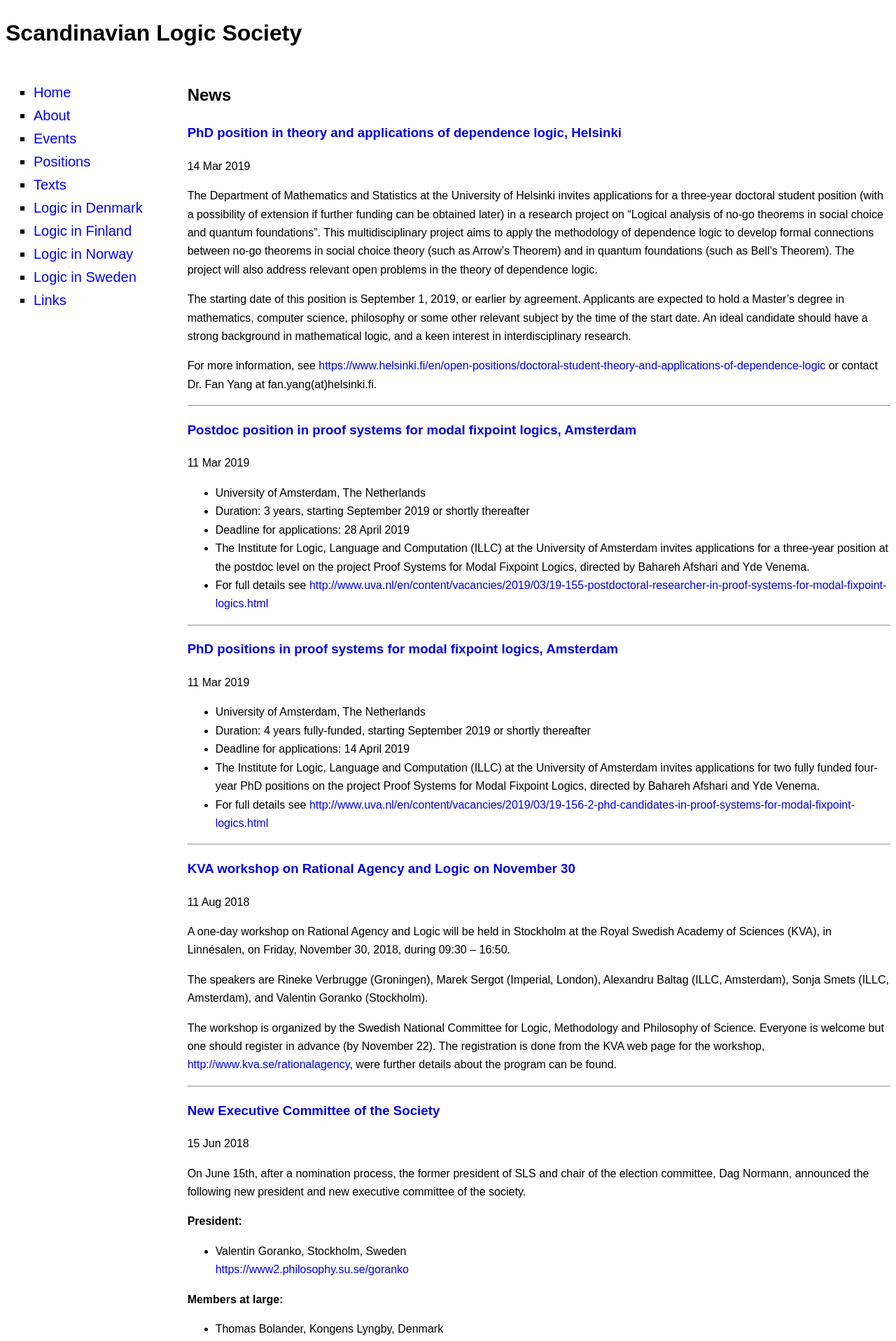
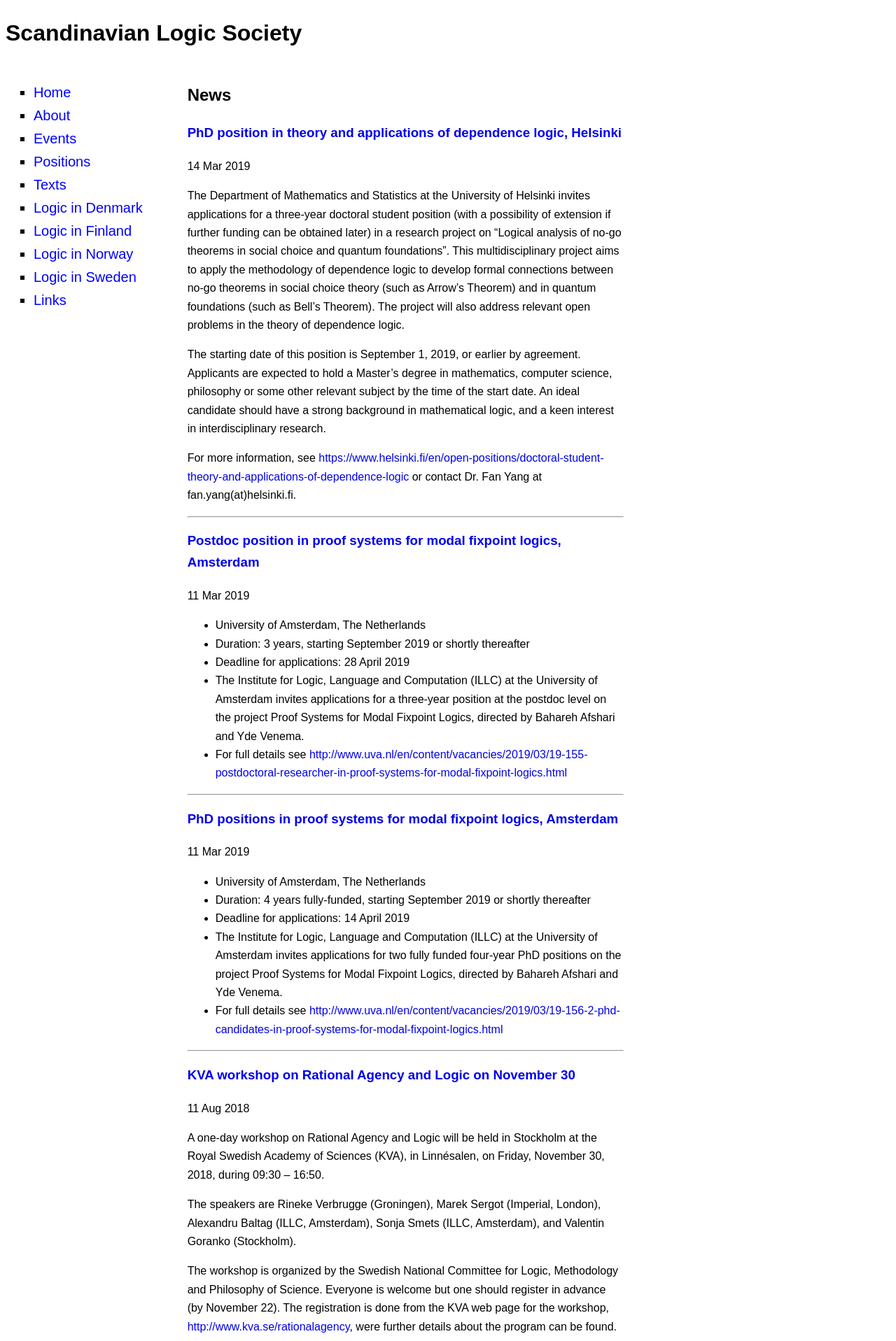
Before and after one commit to scandinavianlogic/scandinavianlogic.github.io, a Jekyll site: the page built from index.md, in a window 1280 px wide. Shown: the top 1917 px of the page at 70% size. Built offline with Jekyll 4.4.1, drawn with Linux system fonts in a browser that asks for light colours; our own code applies the rules of GitHub Pages for plain Markdown files.

Commit message:
max width = 70ch for content

```diff
--- a/assets/css/styles.css
+++ b/assets/css/styles.css
@@ -18,3 +18,6 @@ nav li {
 nav a {
   color: blue;
 }
+#content {
+  max-width: 70ch;
+}
```
